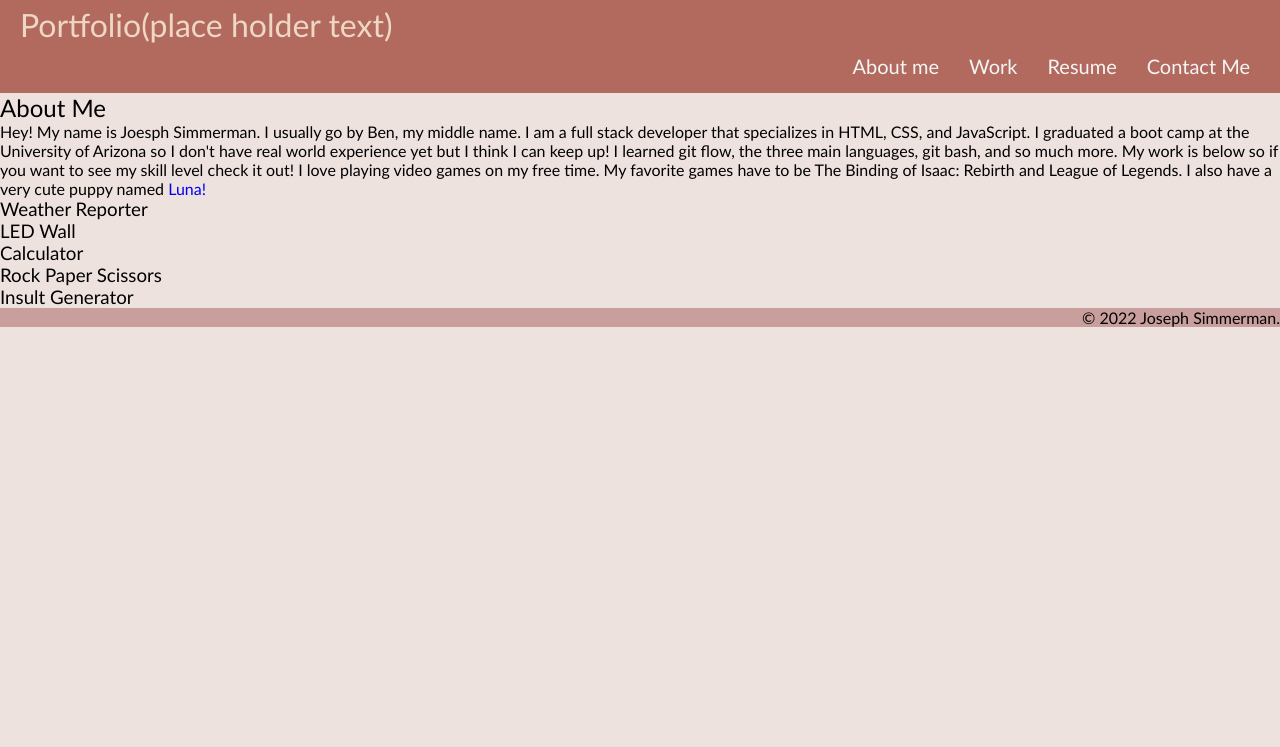
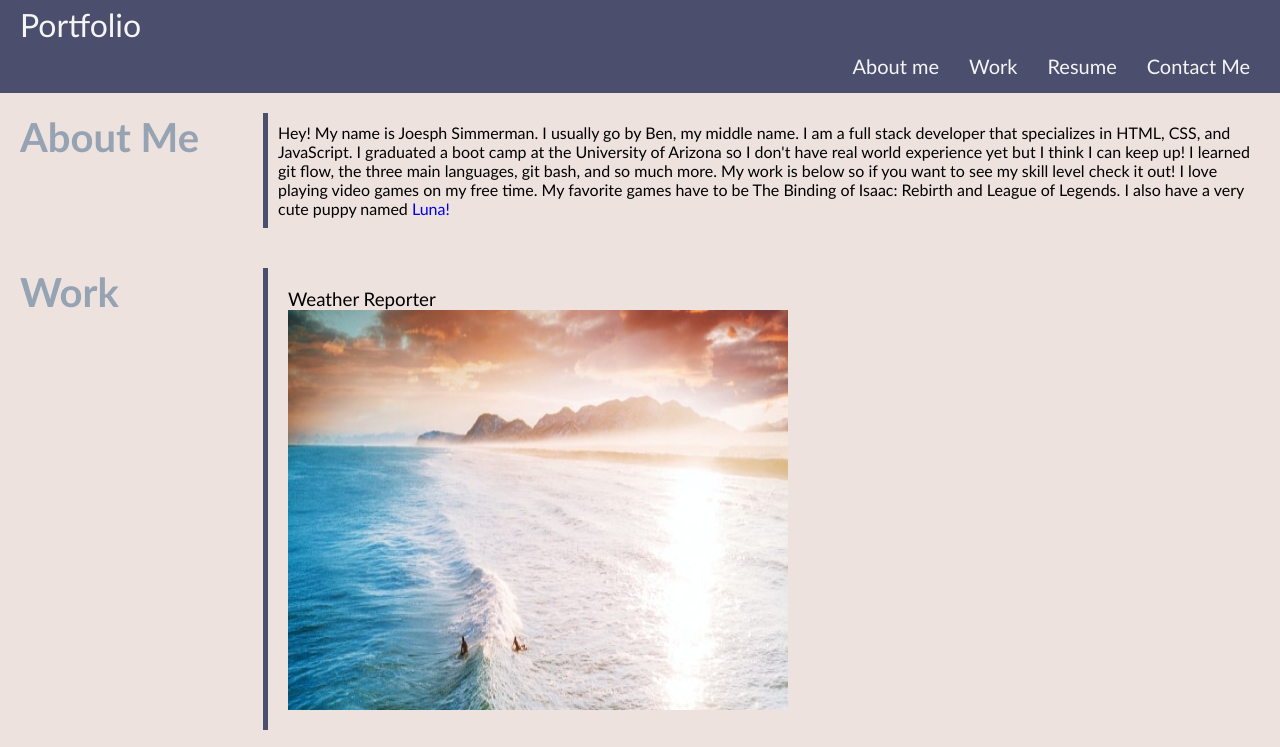
Before and after one commit to FruityOkapi/Challenge-02, a plain HTML site: page index.html in a window 1280 px wide. Shown: the top 747 px of the page. Drawn offline with Linux system fonts and the light colour scheme.

Commit message:
added header and part of body

```diff
--- a/assets/css/style.css
+++ b/assets/css/style.css
@@ -25,17 +25,26 @@ body {
 }
 
 header{
-    background-color: #B36A5E;
-    color: #EED7C5;
-}
-
-nav {
-
+    background-color: var(--jeanBlue);
+    color: var(--aWhite);
 }
 
 h1 {
     padding-top: 5px;
     padding-left: 20px;
+}
+
+h2 {
+    padding-right: 30px;
+    width: 20%;
+    font-size: 40px;
+    font-weight: 600;
+    color: var(--grayBlue);
+}
+
+img {
+    height: 400px;
+    width: 500px;
 }
 
 ul {
@@ -59,29 +68,58 @@ a {
     text-decoration: none;
 }
 
+p {
+    padding: 10px;
+    max-width: 80%;
+}
+
 footer {
-    background-color: #C89F9C;
+    background-color: #4b4e6d;
 }
 
 /*Placeholder for the copywrite*/
 h6{
     font-size: 16px;
+    color: var(--aWhite)
 }
 
 /*This is the classes category*/
-.card{
+
+.row {
+    display: flex;
+    flex-wrap: wrap;
+    flex-direction: row;
+}
+
+.justify-right{
+    justify-content: right;
+}
+
+.infoCard {
+    display: flex;
+    flex-flow: row wrap;
+    justify-content: flex-start;
+    min-height: 100%;
+    min-width: 100%;
+    padding: 20px;
+}
+
+.infoCard h2 {
+    border-right: 5px solid var(--jeanBlue);
 
 }
 
-.aboutMe  {
-
+.infoCard ul {
+    justify-content: right;
+    padding: 1%;
 }
 
-.work {
-
-}
-
-.contactMe {
+.workCard {
+    display: flex;
+    flex-flow: column wrap;
+    flex: 100px;
+    padding: 20px;
+    position: relative;
 
 }
 
@@ -97,3 +135,15 @@ h6{
 #text-center {
     text-align: center;
 }
+
+#black {
+    color: var(--aBlack)
+}
+
+#float-left {
+    float: left;
+}
+
+#float-right {
+    float: right;
+}
--- a/index.html
+++ b/index.html
@@ -9,11 +9,11 @@
 </head>
 <body>
     <header>
-        <h1>Portfolio(place holder text)</h1>
+        <h1>Portfolio</h1>
     <nav>
         <ul>
             <li><a href="#contactMe">Contact Me</a></li>
-            <li><a href="#">Resume</a></li>
+            <li><a href="#link">Resume</a></li>
             <li><a href="#work">Work</a></li>
             <li><a href="#aboutMe">About me</a></li>
 
@@ -23,43 +23,56 @@
     </header>
 
     <main>
+    <div class="row justify-right">
         <div>
-            <section class="aboutMe">
+            <section class="infoCard">
                 <h2>About Me</h2>
                 <p>Hey! My name is Joesph Simmerman. I usually go by Ben, my middle name. I am a full stack developer that specializes in HTML, CSS, and JavaScript. I graduated a boot camp at the University of Arizona so I don't have real world experience yet but I think I can keep up! I learned git flow, the three main languages, git bash, and so much more. My work is below so if you want to see my skill level check it out! I love playing video games on my free time. My favorite games have to be The Binding of Isaac: Rebirth and League of Legends. I also have a very cute puppy named <a href="https://cdn.discordapp.com/attachments/571905269236367362/1016487237728358420/68411255686__295E9AE9-EF40-47B9-B9A9-94262E1639EC.jpg">Luna!</a></p>
             </section>
-         </div>
+        </div>
 
-         <div>
-            <section class="work">
-                <div>
+
+            <section class="infoCard">
+                <h2>Work</h2>
+                <div class="workCard">
                     <h3>Weather Reporter</h3>
+                    <img src="./assets/images/How-to-read-a-surf-report-thewaveshakc.com-min.jpg" alt="">
                 </div>
 
-                <div>
+                <div class="workCard">
                     <h3>LED Wall</h3>
+                    <img src="./assets/images/LED-Wall-Benefits.webp" alt="">
                 </div>
 
-                <div>
+                <div class="workCard">
                     <h3>Calculator</h3>
+                    <img src="./assets/images/calculatorillustration.jpg" alt="">
                 </div>
 
-                <div>
+                <div class="workCard">
                     <h3>Rock Paper Scissors</h3>
+                    <img src="./assets/images/Researchers-Tell-Us-The-Strategies-To-Win-Rock-Paper-Scissors1.jpg" alt="">
                 </div>
 
-                <div>
+                <div class="workCard ">
                     <h3>Insult Generator</h3>
+                    <img src="./assets/images/kids-pointing-at-girl-e1533661436156.webp" alt="">
                 </div>
 
             </section>
-         </div>
 
-         <div>
-            <section class="contactMe">
 
+
+            <section class="infoCard">
+                <h2>Contact Me</h2>
+                <ul>
+                    <li>(555)555-5555</li>
+                    <li>josephbsimmerman@gmail.com</li>
+                    <li>Github</li>
+                    <li><a id="black" href="https://open.spotify.com/user/infectedasylum">Spotify</a></li>
+                </ul>
             </section>
-         </div>
+        </div>
     </main>
 
     <footer>
```
Also changed, not shown: assets/images/How-to-read-a-surf-report-thewaveshakc.com-min.jpg (added), assets/images/LED-Wall-Benefits.webp (added), assets/images/Researchers-Tell-Us-The-Strategies-To-Win-Rock-Paper-Scissors1.jpg (added), assets/images/calculatorillustration.jpg (added), assets/images/kids-pointing-at-girl-e1533661436156.webp (added).
